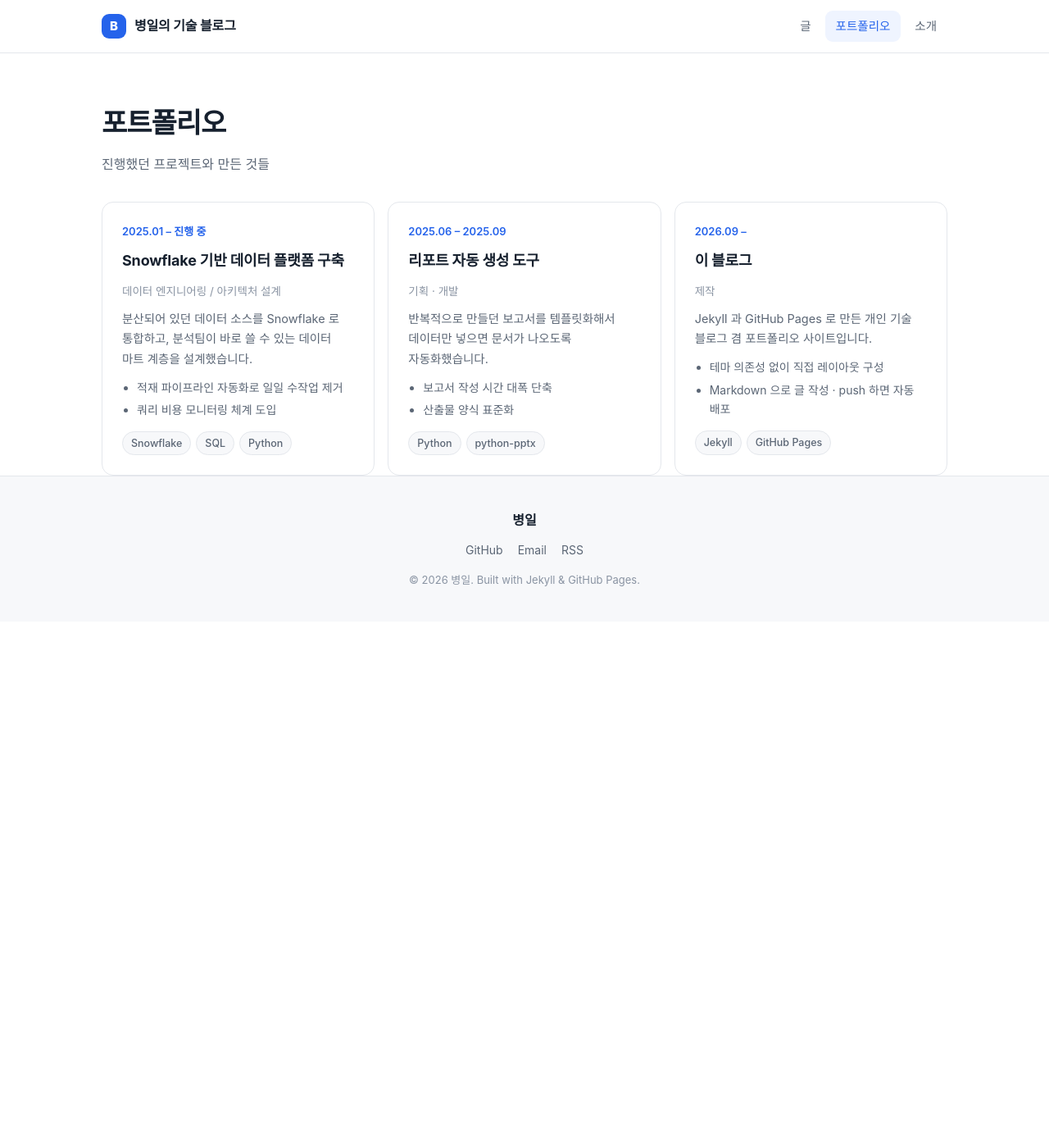
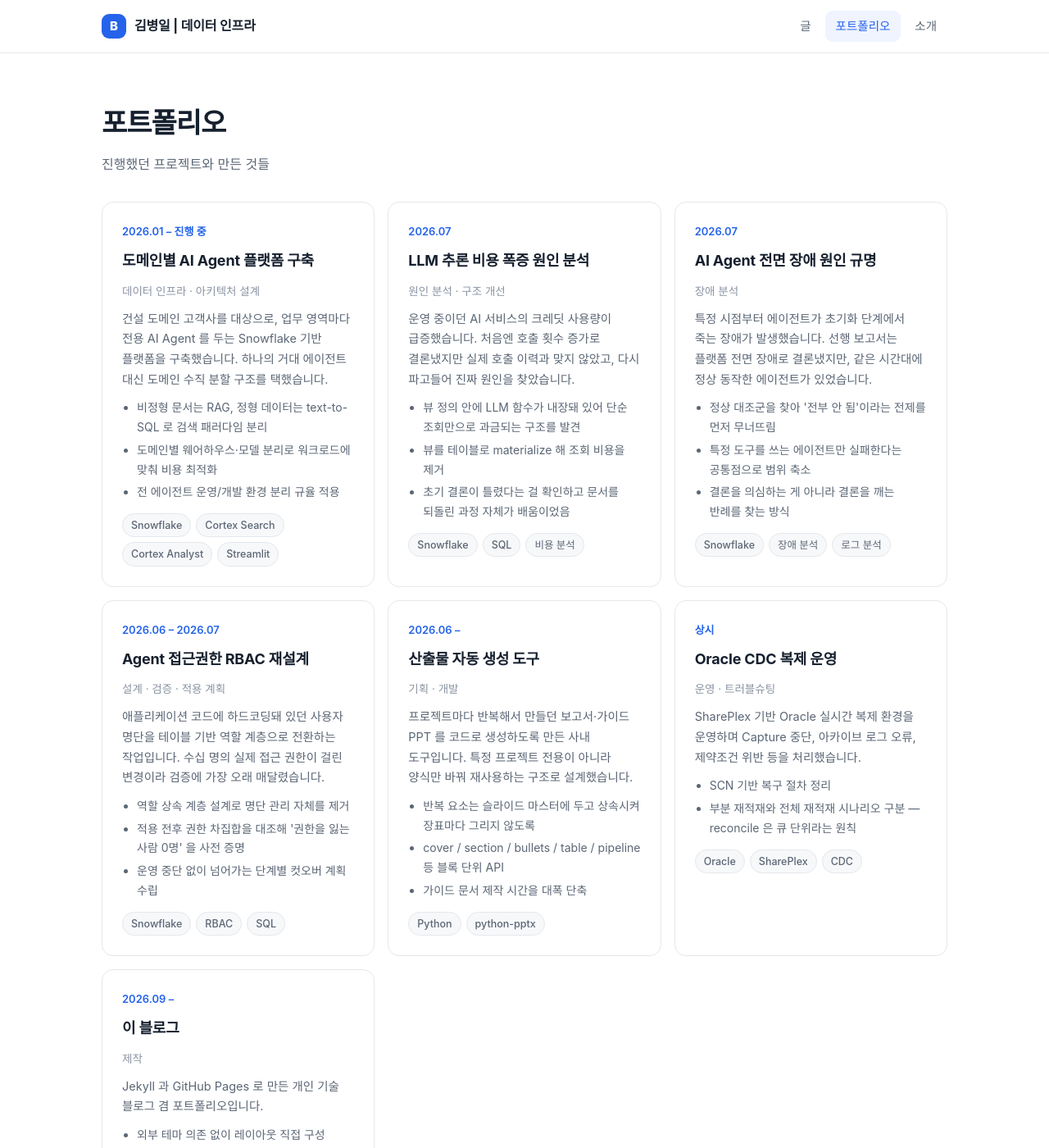
Before and after one commit to bone0825/bone0825.github.io, a Jekyll site: the page built from portfolio.html, in a window 1280 px wide and 1400 px high. Shown: the whole window at 82% size. Built offline with Jekyll 4.4.1, drawn with Linux system fonts in a browser that asks for light colours; some web fonts are replaced; some of the changed text lies outside the part shown.

Commit message:
프로필/포트폴리오를 실제 이력으로 교체 (고객사 정보 익명화), 이메일 비공개 처리

```diff
--- a/_config.yml
+++ b/_config.yml
@@ -1,15 +1,15 @@
 # ─────────────────────────────────────────────
 #  사이트 기본 정보 — 여기만 고치면 전체에 반영돼
 # ─────────────────────────────────────────────
-title: "병일의 기술 블로그"
-tagline: "데이터 · Snowflake · 그리고 만드는 것들"
+title: "김병일 | 데이터 인프라"
+tagline: "Snowflake · 데이터 파이프라인 · AI"
 description: >-
-  데이터 엔지니어링, Snowflake, AI 활용에 대해 기록하고
-  만든 것들을 모아두는 공간입니다.
+  데이터 인프라 엔지니어. Snowflake 기반 플랫폼과 AI Agent를 만들고,
+  틀렸던 판단과 그걸 고친 과정을 기록합니다.
 
 author:
-  name: "병일"
-  email: "quddlf775@gmail.com"
+  name: "김병일"
+  email: ""          # 공개 노출 원하면 여기에 (public 저장소라 크롤링됩니다)
 
 # GitHub Pages 주소 (username 을 본인 GitHub 아이디로 바꿔주세요)
 url: "https://bone0825.github.io"
@@ -18,7 +18,7 @@ baseurl: ""          # username.github.io 저장소면 빈 값 그대로 두세
 # 헤더/푸터에 표시되는 링크
 social:
   github: "bone0825"
-  email: "quddlf775@gmail.com"
+  email: ""           # 비워두면 푸터에 이메일 링크가 안 나옵니다
   linkedin: ""        # 없으면 비워두세요
 
 # ─────────────────────────────────────────────
--- a/_data/projects.yml
+++ b/_data/projects.yml
@@ -1,37 +1,98 @@
-# 포트폴리오에 표시될 프로젝트 목록입니다.
-# 아래 형식대로 항목을 추가/수정하면 /portfolio/ 페이지에 자동 반영됩니다.
+# 포트폴리오 항목. /portfolio/ 와 홈에 자동 반영됩니다.
+#
+# ⚠️ 이 저장소는 PUBLIC 입니다.
+#    고객사명 · DB/스키마/객체명 · 계정 식별자 · 실명 · 정확한 데이터 규모는
+#    절대 여기에 쓰지 마세요. 문제 유형과 접근 방식까지만.
 
-- name: "Snowflake 기반 데이터 플랫폼 구축"
-  period: "2025.01 – 진행 중"
-  role: "데이터 엔지니어링 / 아키텍처 설계"
+- name: "도메인별 AI Agent 플랫폼 구축"
+  period: "2026.01 – 진행 중"
+  role: "데이터 인프라 · 아키텍처 설계"
   description: >-
-    분산되어 있던 데이터 소스를 Snowflake 로 통합하고,
-    분석팀이 바로 쓸 수 있는 데이터 마트 계층을 설계했습니다.
+    건설 도메인 고객사를 대상으로, 업무 영역마다 전용 AI Agent 를 두는
+    Snowflake 기반 플랫폼을 구축했습니다. 하나의 거대 에이전트 대신
+    도메인 수직 분할 구조를 택했습니다.
   highlights:
-    - "적재 파이프라인 자동화로 일일 수작업 제거"
-    - "쿼리 비용 모니터링 체계 도입"
-  stack: ["Snowflake", "SQL", "Python"]
+    - "비정형 문서는 RAG, 정형 데이터는 text-to-SQL 로 검색 패러다임 분리"
+    - "도메인별 웨어하우스·모델 분리로 워크로드에 맞춰 비용 최적화"
+    - "전 에이전트 운영/개발 환경 분리 규율 적용"
+  stack: ["Snowflake", "Cortex Search", "Cortex Analyst", "Streamlit"]
   link: ""
 
-- name: "리포트 자동 생성 도구"
-  period: "2025.06 – 2025.09"
+- name: "LLM 추론 비용 폭증 원인 분석"
+  period: "2026.07"
+  role: "원인 분석 · 구조 개선"
+  description: >-
+    운영 중이던 AI 서비스의 크레딧 사용량이 급증했습니다.
+    처음엔 호출 횟수 증가로 결론냈지만 실제 호출 이력과 맞지 않았고,
+    다시 파고들어 진짜 원인을 찾았습니다.
+  highlights:
+    - "뷰 정의 안에 LLM 함수가 내장돼 있어 단순 조회만으로 과금되는 구조를 발견"
+    - "뷰를 테이블로 materialize 해 조회 비용을 제거"
+    - "초기 결론이 틀렸다는 걸 확인하고 문서를 되돌린 과정 자체가 배움이었음"
+  stack: ["Snowflake", "SQL", "비용 분석"]
+  link: ""
+
+- name: "AI Agent 전면 장애 원인 규명"
+  period: "2026.07"
+  role: "장애 분석"
+  description: >-
+    특정 시점부터 에이전트가 초기화 단계에서 죽는 장애가 발생했습니다.
+    선행 보고서는 플랫폼 전면 장애로 결론냈지만,
+    같은 시간대에 정상 동작한 에이전트가 있었습니다.
+  highlights:
+    - "정상 대조군을 찾아 '전부 안 됨'이라는 전제를 먼저 무너뜨림"
+    - "특정 도구를 쓰는 에이전트만 실패한다는 공통점으로 범위 축소"
+    - "결론을 의심하는 게 아니라 결론을 깨는 반례를 찾는 방식"
+  stack: ["Snowflake", "장애 분석", "로그 분석"]
+  link: ""
+
+- name: "Agent 접근권한 RBAC 재설계"
+  period: "2026.06 – 2026.07"
+  role: "설계 · 검증 · 적용 계획"
+  description: >-
+    애플리케이션 코드에 하드코딩돼 있던 사용자 명단을
+    테이블 기반 역할 계층으로 전환하는 작업입니다.
+    수십 명의 실제 접근 권한이 걸린 변경이라 검증에 가장 오래 매달렸습니다.
+  highlights:
+    - "역할 상속 계층 설계로 명단 관리 자체를 제거"
+    - "적용 전후 권한 차집합을 대조해 '권한을 잃는 사람 0명' 을 사전 증명"
+    - "운영 중단 없이 넘어가는 단계별 컷오버 계획 수립"
+  stack: ["Snowflake", "RBAC", "SQL"]
+  link: ""
+
+- name: "산출물 자동 생성 도구"
+  period: "2026.06 –"
   role: "기획 · 개발"
   description: >-
-    반복적으로 만들던 보고서를 템플릿화해서
-    데이터만 넣으면 문서가 나오도록 자동화했습니다.
+    프로젝트마다 반복해서 만들던 보고서·가이드 PPT 를
+    코드로 생성하도록 만든 사내 도구입니다. 특정 프로젝트 전용이 아니라
+    양식만 바꿔 재사용하는 구조로 설계했습니다.
   highlights:
-    - "보고서 작성 시간 대폭 단축"
-    - "산출물 양식 표준화"
+    - "반복 요소는 슬라이드 마스터에 두고 상속시켜 장표마다 그리지 않도록"
+    - "cover / section / bullets / table / pipeline 등 블록 단위 API"
+    - "가이드 문서 제작 시간을 대폭 단축"
   stack: ["Python", "python-pptx"]
+  link: ""
+
+- name: "Oracle CDC 복제 운영"
+  period: "상시"
+  role: "운영 · 트러블슈팅"
+  description: >-
+    SharePlex 기반 Oracle 실시간 복제 환경을 운영하며
+    Capture 중단, 아카이브 로그 오류, 제약조건 위반 등을 처리했습니다.
+  highlights:
+    - "SCN 기반 복구 절차 정리"
+    - "부분 재적재와 전체 재적재 시나리오 구분 — reconcile 은 큐 단위라는 원칙"
+  stack: ["Oracle", "SharePlex", "CDC"]
   link: ""
 
 - name: "이 블로그"
   period: "2026.09 –"
   role: "제작"
   description: >-
-    Jekyll 과 GitHub Pages 로 만든 개인 기술 블로그 겸 포트폴리오 사이트입니다.
+    Jekyll 과 GitHub Pages 로 만든 개인 기술 블로그 겸 포트폴리오입니다.
   highlights:
-    - "테마 의존성 없이 직접 레이아웃 구성"
-    - "Markdown 으로 글 작성 · push 하면 자동 배포"
+    - "외부 테마 의존 없이 레이아웃 직접 구성"
+    - "Markdown 작성 후 push 하면 자동 배포"
   stack: ["Jekyll", "GitHub Pages"]
-  link: ""
+  link: "https://github.com/bone0825/bone0825.github.io"
--- a/_includes/footer.html
+++ b/_includes/footer.html
@@ -2,13 +2,13 @@
   <div class="wrap footer-inner">
     <p class="footer-name">{{ site.author.name }}</p>
     <p class="footer-links">
-      {%- if site.social.github -%}
+      {%- if site.social.github != "" -%}
         <a href="https://github.com/{{ site.social.github }}" target="_blank" rel="noopener">GitHub</a>
       {%- endif -%}
-      {%- if site.social.linkedin and site.social.linkedin != "" -%}
+      {%- if site.social.linkedin != "" -%}
         <a href="{{ site.social.linkedin }}" target="_blank" rel="noopener">LinkedIn</a>
       {%- endif -%}
-      {%- if site.social.email -%}
+      {%- if site.social.email != "" -%}
         <a href="mailto:{{ site.social.email }}">Email</a>
       {%- endif -%}
       <a href="{{ '/feed.xml' | relative_url }}">RSS</a>
--- a/about.md
+++ b/about.md
@@ -1,36 +1,43 @@
 ---
 layout: page
 title: 소개
-subtitle: 데이터로 문제를 푸는 사람
+subtitle: 데이터 인프라 엔지니어
 permalink: /about/
 nav_order: 3
 ---
 
-## 안녕하세요 👋
+## 김병일
 
-데이터 엔지니어링과 분석 환경을 만드는 일을 하고 있습니다.
-주로 **Snowflake** 기반 데이터 플랫폼, 파이프라인 설계, 그리고 AI를 활용한
-분석 자동화에 관심이 많습니다.
+데이터 인프라 엔지니어로 일하고 있습니다.
+Snowflake 기반 데이터 플랫폼과 AI Agent 를 만들고, Oracle CDC 복제 환경을 운영합니다.
 
-이 블로그에는 일하면서 부딪힌 문제와 해결 과정, 새로 배운 것들을 정리합니다.
+주로 다루는 문제는 이런 것들입니다.
 
-## 관심 분야
+- 여러 도메인의 업무를 하나의 AI 플랫폼 위에 어떻게 나눠 얹을 것인가
+- 비정형 문서와 정형 데이터에 각각 어떤 검색 방식이 맞는가
+- LLM 추론 비용이 어디서 새는가
+- 수십 명의 접근 권한을 다치는 사람 없이 어떻게 바꿀 것인가
 
-- 데이터 웨어하우스 설계 · 모델링
-- Snowflake / Cortex, 데이터 파이프라인 자동화
-- LLM 을 활용한 분석 워크플로
-- 대시보드와 데이터 프로덕트
-
-## 사용하는 도구
+## 기술 스택
 
 | 분야 | 도구 |
 |---|---|
-| 데이터 | Snowflake, SQL, dbt |
+| 데이터 플랫폼 | Snowflake, Cortex Search, Cortex Analyst |
+| 복제 · 파이프라인 | Oracle, SharePlex (CDC) |
 | 언어 | Python, SQL |
-| 시각화 | Streamlit, Tableau |
+| 앱 · 시각화 | Streamlit |
 | 협업 | Git, GitHub |
+
+## 이 블로그에 쓰는 것
+
+기술 자체보다 **틀렸다가 고친 과정**을 남기려고 합니다.
+
+비용 폭증 원인을 호출 횟수라고 결론냈다가 실제 이력과 안 맞아서 뒤집었던 일,
+"전면 장애"라는 보고서를 정상 대조군 하나로 무너뜨렸던 일 —
+결론보다 그 사이 과정에 남길 게 더 많았습니다.
+
+깔끔하게 정리된 회고보다는, 확인 안 된 건 확인 안 됐다고 적힌 기록을 지향합니다.
 
 ## 연락
 
-- Email — [{{ site.author.email }}](mailto:{{ site.author.email }})
 - GitHub — [@{{ site.social.github }}](https://github.com/{{ site.social.github }})
```
Also changed, not shown: _posts/2026-09-03-sample-tech-post.md (deleted, +0 -76 lines).
